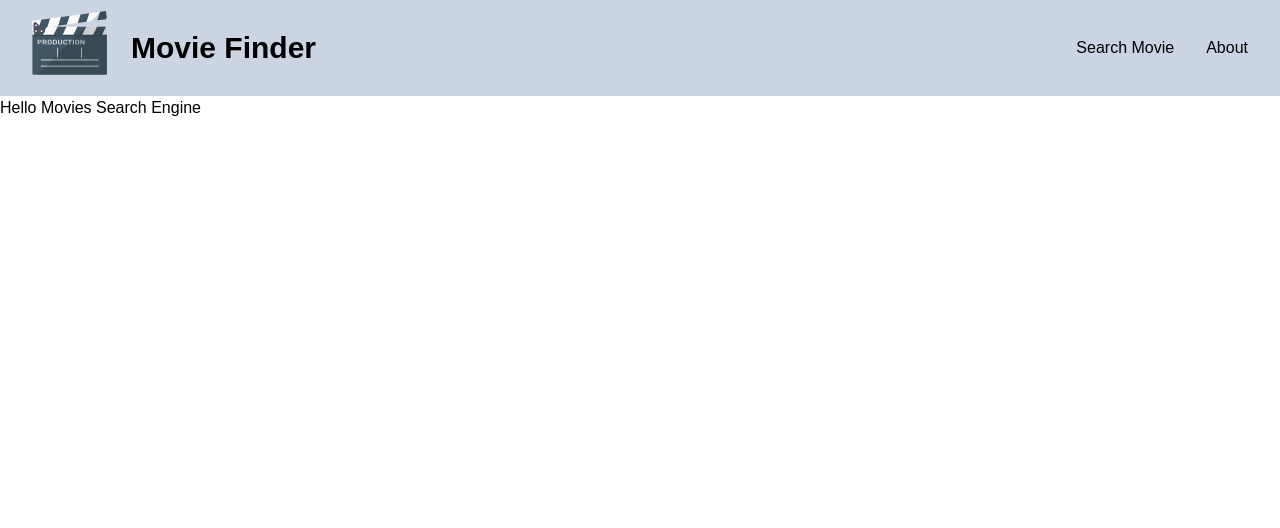
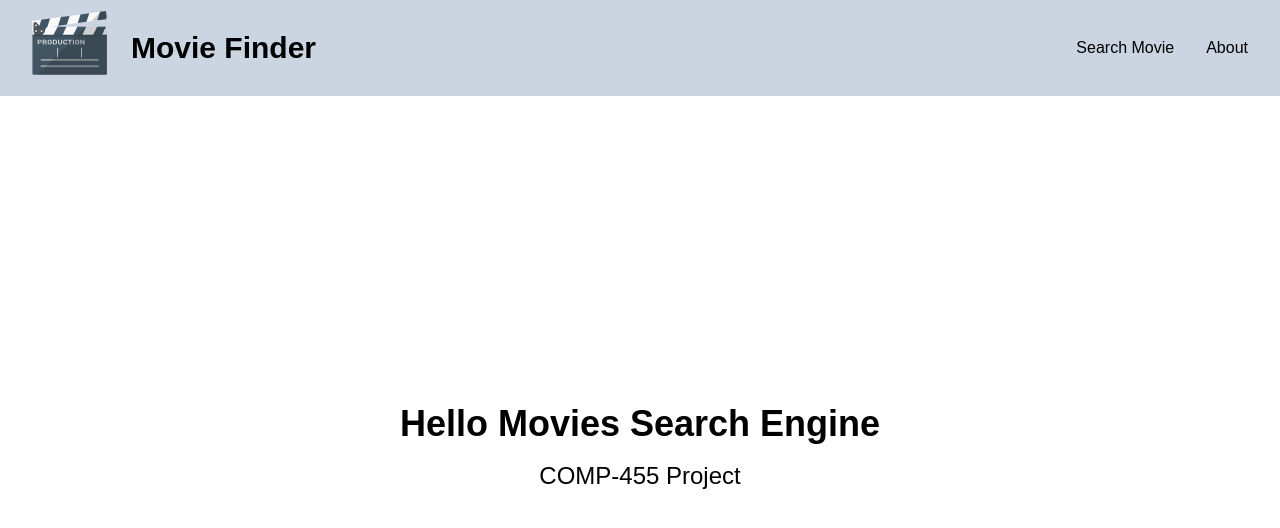
Before and after one commit to HarrySidhu1815/Search_Engine_Movies, a Next.js app in the folder movies_search_engine/: page / in a window 1280 px wide. Shown: the top 528 px of the page. Built offline with nearby package versions, Linux system fonts and the light colour scheme.

Commit message:
home page added

```diff
--- a/movies_search_engine/app/page.js
+++ b/movies_search_engine/app/page.js
@@ -2,8 +2,9 @@ import Image from "next/image";
 
 export default function Home() {
   return (
-    <div>
-      <h1>Hello Movies Search Engine</h1>
+    <div className="h-376 flex justify-center items-center flex-col gap-4">
+      <h1 className="text-4xl font-bold">Hello Movies Search Engine</h1>
+      <p className="text-2xl">COMP-455 Project</p>
     </div>
   );
 }
--- a/movies_search_engine/components/movieCard.js
+++ b/movies_search_engine/components/movieCard.js
@@ -7,7 +7,7 @@ export default function MovieCard({movieData}) {
     <div className='border py-2 px-4 min-w-60 w-1/4'>
         <Image width={250} src={netflix} alt='Netflix Logo'/>
         <div className='my-2'>
-            <h2 className='justify-center text-lg font-semibold h-16 flex items-center'>{movieData.title}</h2>
+            <h2 className='justify-center text-center text-lg font-semibold h-16 flex items-center'>{movieData.title}</h2>
             <p>Type         :   {movieData.type}</p>
             <p>IMDb Rating  :   {movieData.imdbAverageRating}</p>
             <p>Release Year :   {movieData.releaseYear}</p>
```
